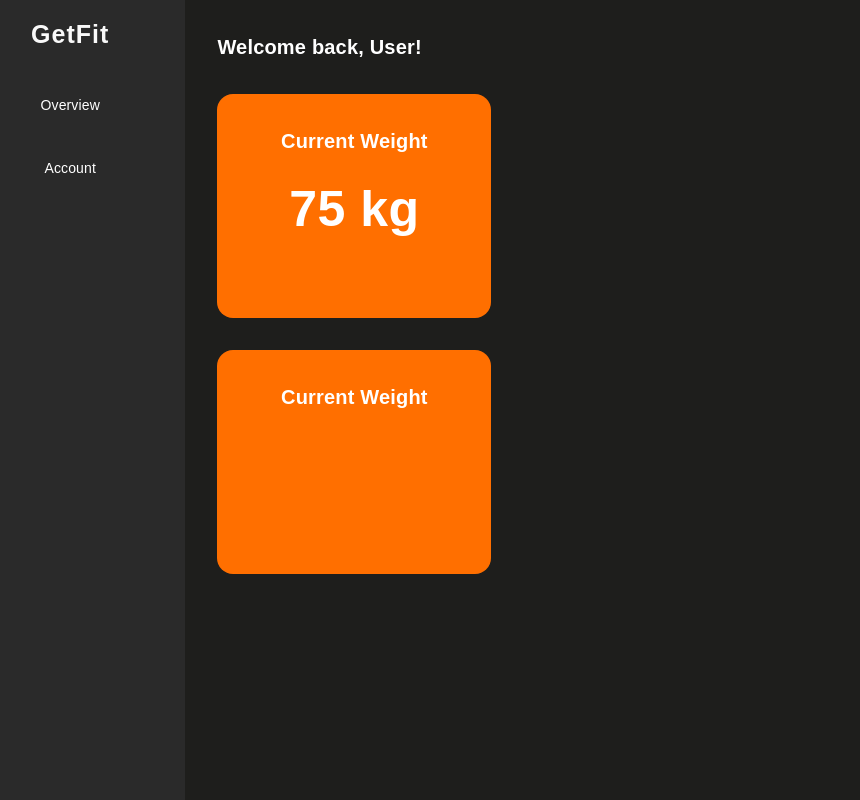
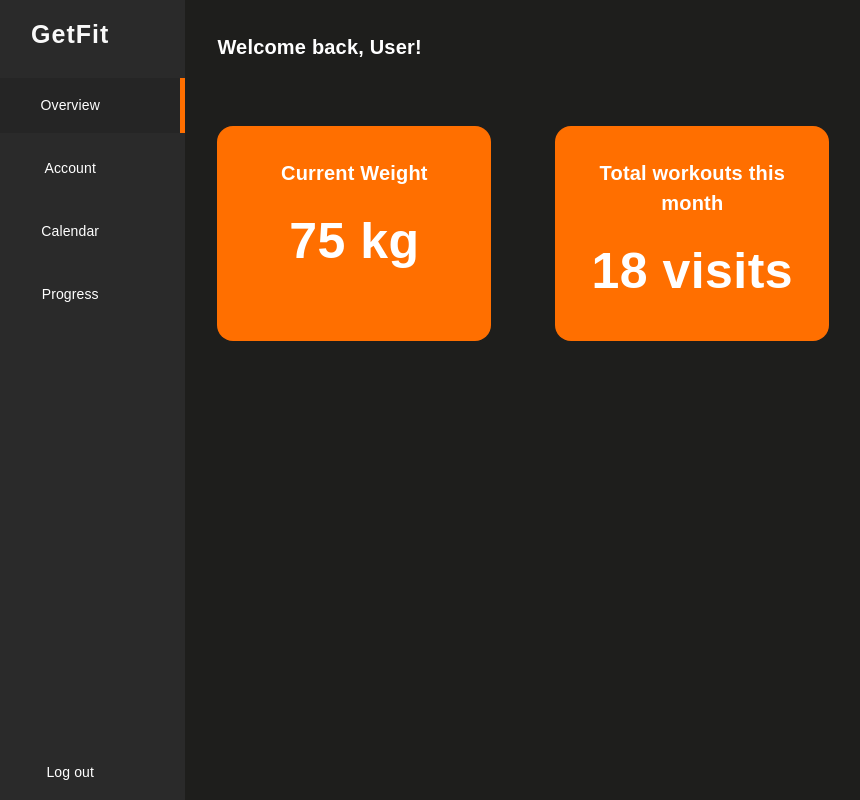
Before and after one commit to Plymouth-University/cousework-JoshuaCavanagh53, a React (Create React App) app in the folder GetFit/frontend/: page /home in a window 1280 px wide. Shown: the whole page, without its empty margins (45-905 px from the left). Built offline with nearby package versions, Linux system fonts and the light colour scheme.

Commit message:
Update Main.js
Committing so I can do further work on my laptop

```diff
--- a/GetFit/frontend/src/Main.js
+++ b/GetFit/frontend/src/Main.js
@@ -7,7 +7,10 @@ import {
 
 const MainPage = () => {
 
-  return (
+  const [overview, selectOverview] = useState(true);
+  const [account, selectAccount] = useState(false);
+
+  if (overview) return (
 
     // Overall Container
     <Box
@@ -56,9 +59,9 @@ const MainPage = () => {
             marginTop: 1,
             width: '100%',
             height: '55px',
-            '&:hover': {
-                background: 'linear-gradient(to right, #252525ff 98%, #FF6F00 98%)'
-            },
+
+            background: 'linear-gradient(to right, #252525ff 98%, #FF6F00 98%)',
+
             textAlign: 'center',
             display: 'flex',
             alignItems: 'center',
@@ -74,6 +77,8 @@ const MainPage = () => {
             >
               Overview
             </Typography>
+
+
         </Box>
 
         <Box
@@ -98,6 +103,86 @@ const MainPage = () => {
               }}
             >
               Account
+            </Typography>
+        </Box>
+
+        <Box
+
+          sx={{
+            marginTop: 1,
+            width: '100%',
+            height: '55px',
+            '&:hover': {
+                background: 'linear-gradient(to right, #252525ff 98%, #FF6F00 98%)'
+            },
+            textAlign: 'center',
+            display: 'flex',
+            alignItems: 'center',
+            justifyContent: 'center',}}>
+
+            <Typography
+              sx={{
+                fontSize: '14px',
+                fontFamily: 'Arial, sans-serif',
+                textAlign: 'center',
+                color: 'white'
+              }}
+            >
+              Calendar
+            </Typography>
+        </Box>
+
+        <Box
+          onClick={() => {
+            selectOverview(false);
+            selectAccount(true);
+          }}
+          sx={{
+            marginTop: 1,
+            width: '100%',
+            height: '55px',
+            '&:hover': {
+                background: 'linear-gradient(to right, #252525ff 98%, #FF6F00 98%)'
+            },
+            textAlign: 'center',
+            display: 'flex',
+            alignItems: 'center',
+            justifyContent: 'center',}}>
+
+            <Typography
+              sx={{
+                fontSize: '14px',
+                fontFamily: 'Arial, sans-serif',
+                textAlign: 'center',
+                color: 'white'
+              }}
+            >
+              Progress
+            </Typography>
+        </Box>
+
+        <Box
+          sx={{
+            marginTop: "auto",
+            width: '100%',
+            height: '55px',
+            '&:hover': {
+                background: 'linear-gradient(to right, #252525ff 98%, #FF6F00 98%)'
+            },
+            textAlign: 'center',
+            display: 'flex',
+            alignItems: 'center',
+            justifyContent: 'center',}}>
+
+            <Typography
+              sx={{
+                fontSize: '14px',
+                fontFamily: 'Arial, sans-serif',
+                textAlign: 'center',
+                color: 'white'
+              }}
+            >
+              Log out
             </Typography>
         </Box>
       </Box>
@@ -125,9 +210,15 @@ const MainPage = () => {
         </Typography>
         <Box
           sx={{
+            display: 'flex',
+            flexDirection: 'row'
+          }}
+        >
+          <Box
+            sx={{
               padding: 4,
-            width: '20%',
-            height: '20%',
+              minWidth: '20%',
+              minHeight: 'auto',
               background: '#FF6F00',
               margin: 4,
               borderRadius: 4,
@@ -168,7 +259,7 @@ const MainPage = () => {
             sx={{
               padding: 4,
               width: '20%',
-            height: '20%',
+              height: 'auto',
               background: '#FF6F00',
               margin: 4,
               borderRadius: 4,
@@ -188,12 +279,181 @@ const MainPage = () => {
 
                   }}
                   >
-                    Current Weight
+                    Total workouts this month
+                  </Typography>
+
+              <Typography
+                  sx={{
+                      color: 'white',
+                      fontSize: '50px',
+                      fontFamily: 'Arial, sans-serif',
+                      textAlign: 'center',
+                      fontWeight: 'bold',
+                      marginTop: 2
+                      }}>
+                          18 visits
                       </Typography>
           </Box>
         </Box>
       </Box>
+    </Box>
   );
+
+  if (account) return (
+     // Overall Container
+    <Box
+      display="flex"
+      minHeight="100vh"
+      sx={{
+        bgcolor: '#1E1E1C',
+      }}
+    >
+      {/* Sidebar */}
+      <Box
+        sx={{
+          width: '18%',
+          minHeight: '100vh',
+          bgcolor: '#2A2A2A',
+          padding: 0,
+          display: 'flex',
+          flexDirection: 'column',
+          alignItems: 'center',     // Horizontally center content
+        }}
+      >
+        {/* Logo + Text */}
+        <Box
+          display="flex"
+          alignItems="end"
+          textAlign="end"
+          gap={2}
+          margin={2}
+        >
+
+          <Typography
+            sx={{
+              color: '#f9f9f9ff',
+              fontWeight: 'bold',
+              fontSize: '25px',
+              letterSpacing: '1px',
+              fontFamily: 'Arial, sans-serif'
+            }}
+          >
+            GetFit
+          </Typography>
+        </Box>
+
+        <Box
+          onClick={() => {
+            selectOverview(true);
+            selectAccount(false);
+          }}
+          sx={{
+            marginTop: 1,
+            width: '100%',
+            height: '55px',
+            ":hover": {
+                background: 'linear-gradient(to right, #252525ff 98%, #FF6F00 98%)'
+            },
+            textAlign: 'center',
+            display: 'flex',
+            alignItems: 'center',
+            justifyContent: 'center',}}>
+
+            <Typography
+              sx={{
+                fontSize: '14px',
+                fontFamily: 'Arial, sans-serif',
+                textAlign: 'center',
+                color: 'white'
+              }}
+            >
+              Overview
+            </Typography>
+
+
+        </Box>
+
+        <Box
+          onClick={() => {
+            selectOverview(false);
+            selectAccount(true);
+          }}
+          sx={{
+            marginTop: 1,
+            width: '100%',
+            height: '55px',
+
+            background: 'linear-gradient(to right, #252525ff 98%, #FF6F00 98%)',
+
+            textAlign: 'center',
+            display: 'flex',
+            alignItems: 'center',
+            justifyContent: 'center',}}>
+
+            <Typography
+              sx={{
+                fontSize: '14px',
+                fontFamily: 'Arial, sans-serif',
+                textAlign: 'center',
+                color: 'white'
+              }}
+            >
+              Account
+            </Typography>
+        </Box>
+
+        <Box
+          sx={{
+            marginTop: "auto",
+            width: '100%',
+            height: '55px',
+            '&:hover': {
+                background: 'linear-gradient(to right, #252525ff 98%, #FF6F00 98%)'
+            },
+            textAlign: 'center',
+            display: 'flex',
+            alignItems: 'center',
+            justifyContent: 'center',}}>
+
+            <Typography
+              sx={{
+                fontSize: '14px',
+                fontFamily: 'Arial, sans-serif',
+                textAlign: 'center',
+                color: 'white'
+              }}
+            >
+              Log out
+            </Typography>
+        </Box>
+      </Box>
+
+      {/* Main Content Area */}
+      <Box
+        sx={{
+          flexGrow: 1,
+          minHeight: '100vh',
+          bgcolor: '#1E1E1C',
+        }}
+      >
+        {/* Main content goes here */}
+
+        <Typography
+          sx={{
+            color: 'white',
+            margin: 4,
+            fontSize: '20px',
+            fontWeight: 'bold',
+            fontFamily: 'Arial, sans-serif'
+          }}
+        >
+          Welcome back, User!
+        </Typography>
+
+      </Box>
+    </Box>
+  );
+
 };
 
 export default MainPage;
```
Lines whose indentation alone changed are shown as unchanged.
